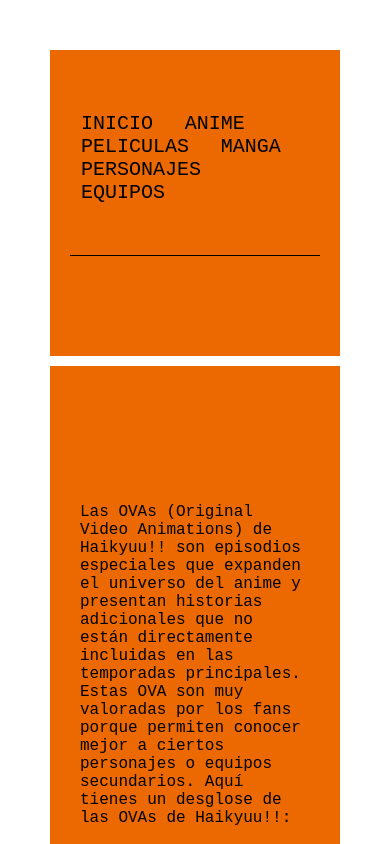
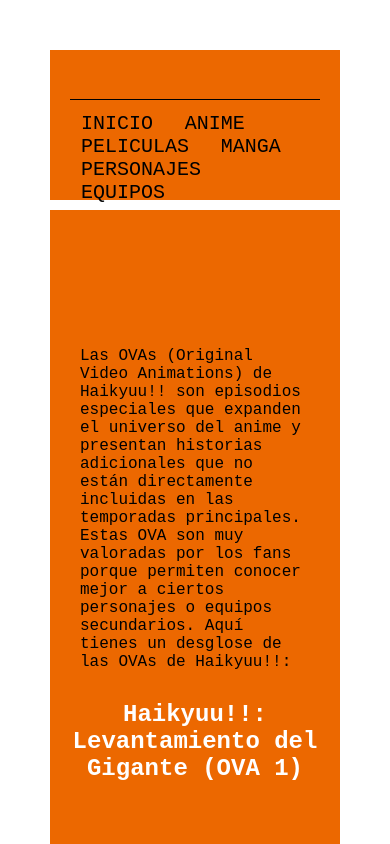
Before and after one commit to OspinaFelipeDev/haikyuu-fan, a plain HTML site: page ovas.html in a window 390 px wide. Shown: the top 844 px of the page. Drawn offline with Linux system fonts and the light colour scheme; grey boxes are pictures that could not be loaded; a web font is replaced by a local one.

Commit message:
change in the average Readme

```diff
--- a/css/estilo-ovas.css
+++ b/css/estilo-ovas.css
@@ -176,17 +176,3 @@
       transform: rotate(360deg); /* Completa una rotación */
     }
 }
-
-@media all and (max-width: 800px) {
-    .section {
-        flex-direction: column;
-    }
-    .menu {
-        flex-direction: column;
-        height: auto;
-    }
-    .aside {
-        display: flex;
-        justify-content: center;
-    }
-}
--- a/css/manga.css
+++ b/css/manga.css
@@ -197,17 +197,3 @@
       transform: rotate(360deg); /* Completa una rotación */
     }
 }
-
-@media all and (max-width: 800px) {
-    .section {
-        flex-direction: column;
-    }
-    .menu {
-        flex-direction: column;
-        height: auto;
-    }
-    .aside {
-        display: flex;
-        justify-content: center;
-    }
-}
--- a/css/temporada-1.css
+++ b/css/temporada-1.css
@@ -176,17 +176,3 @@
       transform: rotate(360deg); /* Completa una rotación */
     }
 }
-
-@media all and (max-width: 800px) {
-    .section {
-        flex-direction: column;
-    }
-    .menu {
-        flex-direction: column;
-        height: auto;
-    }
-    .aside {
-        display: flex;
-        justify-content: center;
-    }
-}
--- a/css/temporada-3.css
+++ b/css/temporada-3.css
@@ -176,17 +176,3 @@
       transform: rotate(360deg); /* Completa una rotación */
     }
 }
-
-@media all and (max-width: 800px) {
-    .section {
-        flex-direction: column;
-    }
-    .menu {
-        flex-direction: column;
-        height: auto;
-    }
-    .aside {
-        display: flex;
-        justify-content: center;
-    }
-}
--- a/css/temporada-4.css
+++ b/css/temporada-4.css
@@ -176,17 +176,3 @@
       transform: rotate(360deg); /* Completa una rotación */
     }
 }
-
-@media all and (max-width: 800px) {
-    .section {
-        flex-direction: column;
-    }
-    .menu {
-        flex-direction: column;
-        height: auto;
-    }
-    .aside {
-        display: flex;
-        justify-content: center;
-    }
-}
```
Also changed, not shown: 1 other file.
